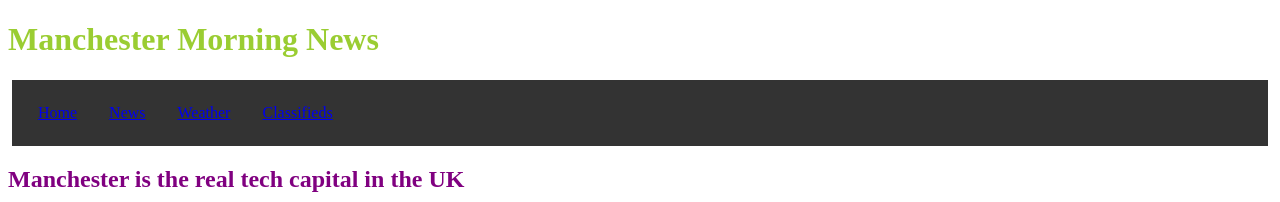
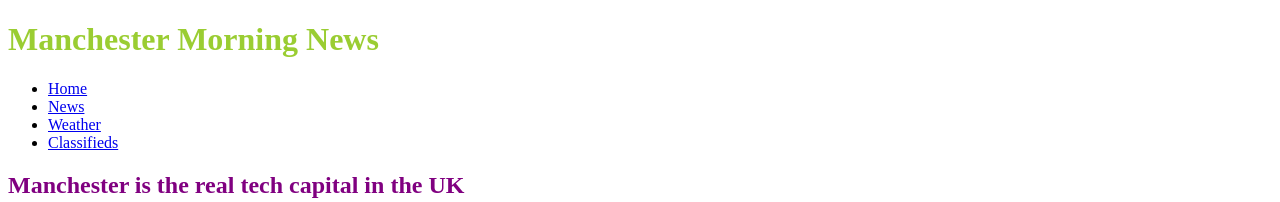
Before and after one commit to Kate24676/newspage, a plain HTML site: page index.html in a window 1280 px wide. Shown: the top 202 px of the page. Drawn offline with Linux system fonts and the light colour scheme; a script that the page names is missing.

Commit message:
css changes made

```diff
--- a/style.css
+++ b/style.css
@@ -1,34 +1,3 @@
-header {
-    nav.static {
-        position: static;
-        border: 3px solid #73AD21;
-    }
-    ul {
-        list-style-type: none;
-        margin: 4px;
-        padding: 10px;
-        overflow: hidden;
-        background-color: #333;
-       }
-
-       li {
-        float: left;
-        display: block;
-        color: red;
-        text-align: center;
-        padding: 14px 16px;
-        text-decoration: none;
-       }
-       body {
-           color: red;
-           display: block;
-           font-family: Arial, Helvetica, sans-serif;
-           margin-bottom: 0px;
-           margin-left: 0px;
-           margin-right: 0px;
-           margin-top: 0px;
-       }
-}
 
 main {
 
```
